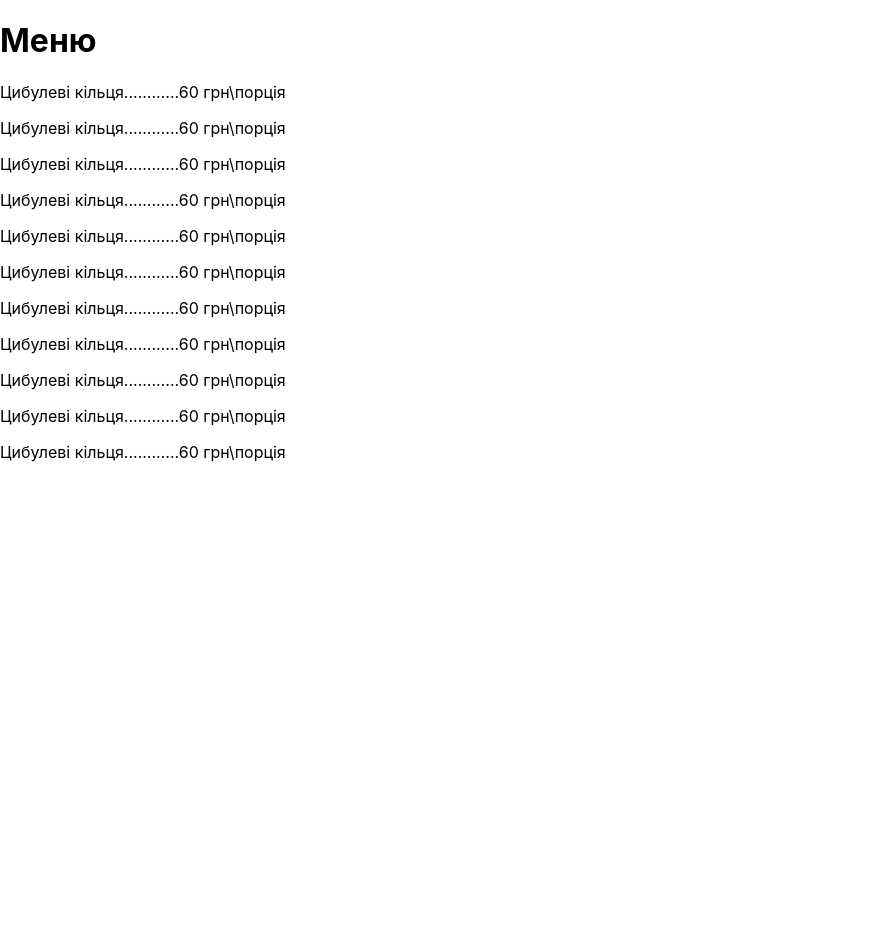
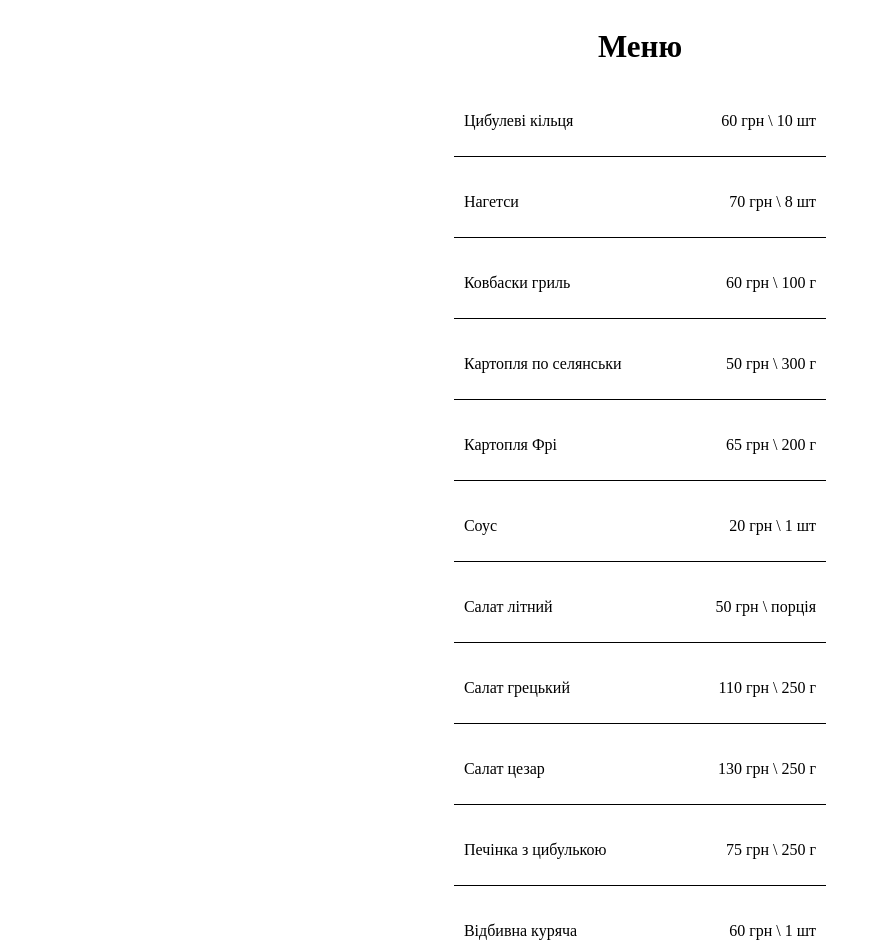
Before and after one commit to aduvancik/kazka1, a React (Create React App) app: page / in a window 1280 px wide. Shown: the top 952 px of the page, without its empty margins (0-888 px from the left). Before the commit the page ends 800 px from the top, so only its background shows below. Built offline with nearby package versions, Linux system fonts and the light colour scheme.

Commit message:
ssиdfffrd

```diff
--- a/package.json
+++ b/package.json
@@ -34,5 +34,8 @@
       "last 1 firefox version",
       "last 1 safari version"
     ]
+  },
+  "devDependencies": {
+    "sass": "^1.77.2"
   }
 }
--- a/public/index.html
+++ b/public/index.html
@@ -1,43 +1,11 @@
 <!DOCTYPE html>
 <html lang="en">
-  <head>
-    <meta charset="utf-8" />
-    <link rel="icon" href="%PUBLIC_URL%/favicon.ico" />
-    <meta name="viewport" content="width=device-width, initial-scale=1" />
-    <meta name="theme-color" content="#000000" />
-    <meta
-      name="description"
-      content="Web site created using create-react-app"
-    />
-    <link rel="apple-touch-icon" href="%PUBLIC_URL%/logo192.png" />
-    <!--
-      manifest.json provides metadata used when your web app is installed on a
-      user's mobile device or desktop. See https://developers.google.com/web/fundamentals/web-app-manifest/
-    -->
-    <link rel="manifest" href="%PUBLIC_URL%/manifest.json" />
-    <!--
-      Notice the use of %PUBLIC_URL% in the tags above.
-      It will be replaced with the URL of the `public` folder during the build.
-      Only files inside the `public` folder can be referenced from the HTML.
-
-      Unlike "/favicon.ico" or "favicon.ico", "%PUBLIC_URL%/favicon.ico" will
-      work correctly both with client-side routing and a non-root public URL.
-      Learn how to configure a non-root public URL by running `npm run build`.
-    -->
-    <title>React App</title>
-  </head>
-  <body>
-    <noscript>You need to enable JavaScript to run this app.</noscript>
-    <div id="root"></div>
-    <!--
-      This HTML file is a template.
-      If you open it directly in the browser, you will see an empty page.
-
-      You can add webfonts, meta tags, or analytics to this file.
-      The build step will place the bundled scripts into the <body> tag.
-
-      To begin the development, run `npm start` or `yarn start`.
-      To create a production bundle, use `npm run build` or `yarn build`.
-    -->
-  </body>
+<head>
+  <meta charset="UTF-8">
+  <meta name="viewport" content="width=device-width, initial-scale=1.0">
+  <title>Казка</title>
+</head>
+<body>
+  <div id="root"></div>
+</body>
 </html>
--- a/src/App.js
+++ b/src/App.js
@@ -1,19 +1,126 @@
+import "../src/style/app.scss";
 
 function App() {
   return (
-    <div className="App">
-        <h1>Меню</h1>
-        <p>Цибулеві кільця............60 грн\порція</p>
-        <p>Цибулеві кільця............60 грн\порція</p>
-        <p>Цибулеві кільця............60 грн\порція</p>
-        <p>Цибулеві кільця............60 грн\порція</p>
-        <p>Цибулеві кільця............60 грн\порція</p>
-        <p>Цибулеві кільця............60 грн\порція</p>
-        <p>Цибулеві кільця............60 грн\порція</p>
-        <p>Цибулеві кільця............60 грн\порція</p>
-        <p>Цибулеві кільця............60 грн\порція</p>
-        <p>Цибулеві кільця............60 грн\порція</p>
-        <p>Цибулеві кільця............60 грн\порція</p>
+    <div className="app">
+      <h1>Меню</h1>
+      <div className="menu-items">
+        <div className="menu-item">
+          <p>Цибулеві кільця</p>
+          <p></p>
+          <p>60 грн \ 10 шт</p>
+        </div>
+        <div className="menu-item">
+          <p>Нагетси</p>
+          <p></p>
+          <p>70 грн \ 8 шт</p>
+        </div>
+        <div className="menu-item">
+          <p>Ковбаски гриль</p>
+          <p></p>
+          <p>60 грн \ 100 г</p>
+        </div>
+        <div className="menu-item">
+          <p>Картопля по селянськи</p>
+          <p></p>
+          <p>50 грн \ 300 г</p>
+        </div>
+        <div className="menu-item">
+          <p>Картопля Фрі</p>
+          <p></p>
+          <p>65 грн \ 200 г</p>
+        </div>
+        <div className="menu-item">
+          <p>Cоус</p>
+          <p></p>
+          <p>20 грн \ 1 шт</p>
+        </div>
+        <div className="menu-item">
+          <p>Салат літний</p>
+          <p></p>
+          <p>50 грн \ порція</p>
+        </div>
+        <div className="menu-item">
+          <p>Салат грецький</p>
+          <p></p>
+          <p>110 грн \ 250 г</p>
+        </div>
+        <div className="menu-item">
+          <p>Салат цезар</p>
+          <p></p>
+          <p>130 грн \ 250 г</p>
+        </div>
+        <div className="menu-item">
+          <p>Печінка з цибулькою</p>
+          <p></p>
+          <p>75 грн \ 250 г</p>
+        </div>
+        <div className="menu-item">
+          <p>Відбивна куряча</p>
+          <p></p>
+          <p>60 грн \ 1 шт</p>
+        </div>
+        <div className="menu-item">
+          <p>Відбивна свинна</p>
+          <p></p>
+          <p>60 грн \ 1 шт</p>
+        </div>
+        <div className="menu-item">
+          <p>Чебурек класичний</p>
+          <p></p>
+          <p>70 грн \ 1 шт</p>
+        </div>
+        <div className="menu-item">
+          <p>Чебурек класичний міні</p>
+          <p></p>
+          <p>50 грн \ 1 шт</p>
+        </div>
+        <div className="menu-item">
+          <p>Чебурек м'ясо+сир</p>
+          <p></p>
+          <p>75 грн \ 1 шт</p>
+        </div>
+        <div className="menu-item">
+          <p>Чебурек м'ясо+сир міні</p>
+          <p></p>
+          <p>60 грн \ 1 шт</p>
+        </div>
+        <div className="menu-item">
+          <p>Чебурек м'ясо+сир+чилі</p>
+          <p></p>
+          <p>75 грн \ 1 шт</p>
+        </div>
+        <div className="menu-item">
+          <p>Чебурек м'ясо+сир+чилі міні</p>
+          <p></p>
+          <p>60 грн \ 1 шт</p>
+        </div>
+        <div className="menu-item">
+          <p>Вареники з картоплею та шкварками </p>
+          <p></p>
+          <p> 60 грн \ порція</p>
+        </div>
+        <div className="menu-item">
+          <p>Вареники з картоплею та сиром</p>
+          <p></p>
+          <p>60 грн \ порція</p>
+        </div>
+        <div className="menu-item">
+          <p>Пельмені</p>
+          <p></p>
+          <p>70 грн \ порція</p>
+        </div>
+        <div className="menu-item">
+          <p>Деруни зі сметаною</p>
+          <p></p>
+          <p>70 грн \ порція</p>
+        </div>
+        <div className="menu-item">
+          <p>Дерун козацький</p>
+          <p></p>
+          <p>120 грн \ порція</p>
+        </div>
+      </div>
     </div>
   );
 }
--- a/src/index.css
+++ b/src/index.css
@@ -1,13 +1,7 @@
-body {
-  margin: 0;
-  font-family: -apple-system, BlinkMacSystemFont, 'Segoe UI', 'Roboto', 'Oxygen',
-    'Ubuntu', 'Cantarell', 'Fira Sans', 'Droid Sans', 'Helvetica Neue',
-    sans-serif;
-  -webkit-font-smoothing: antialiased;
-  -moz-osx-font-smoothing: grayscale;
+.App {
 }
 
-code {
-  font-family: source-code-pro, Menlo, Monaco, Consolas, 'Courier New',
-    monospace;
+
+h1 {
+
 }
--- /dev/null
+++ b/src/style/app.scss
@@ -0,0 +1,26 @@
+.app {
+    display: flex;
+    flex-direction: column;
+    align-items: center;
+
+    h1 {
+      font-size: 31px;
+    }
+
+    .menu-items {
+      display: grid;
+      grid-template-columns: repeat(1, 1fr); // Три колонки в рядку
+      gap: 10px; // Відступ між елементами
+
+      .menu-item {
+        display: flex;
+        padding: 10px;
+        justify-content: space-between; // Вирівнюємо елементи у рядку
+        border-bottom: 1px solid black; // Додаємо розділювальну лінію
+      }
+
+      p {
+        font-size: 16px;
+      }
+    }
+  }
```
Also changed, not shown: 1 other file (tests, documents, lock files or other folders).
